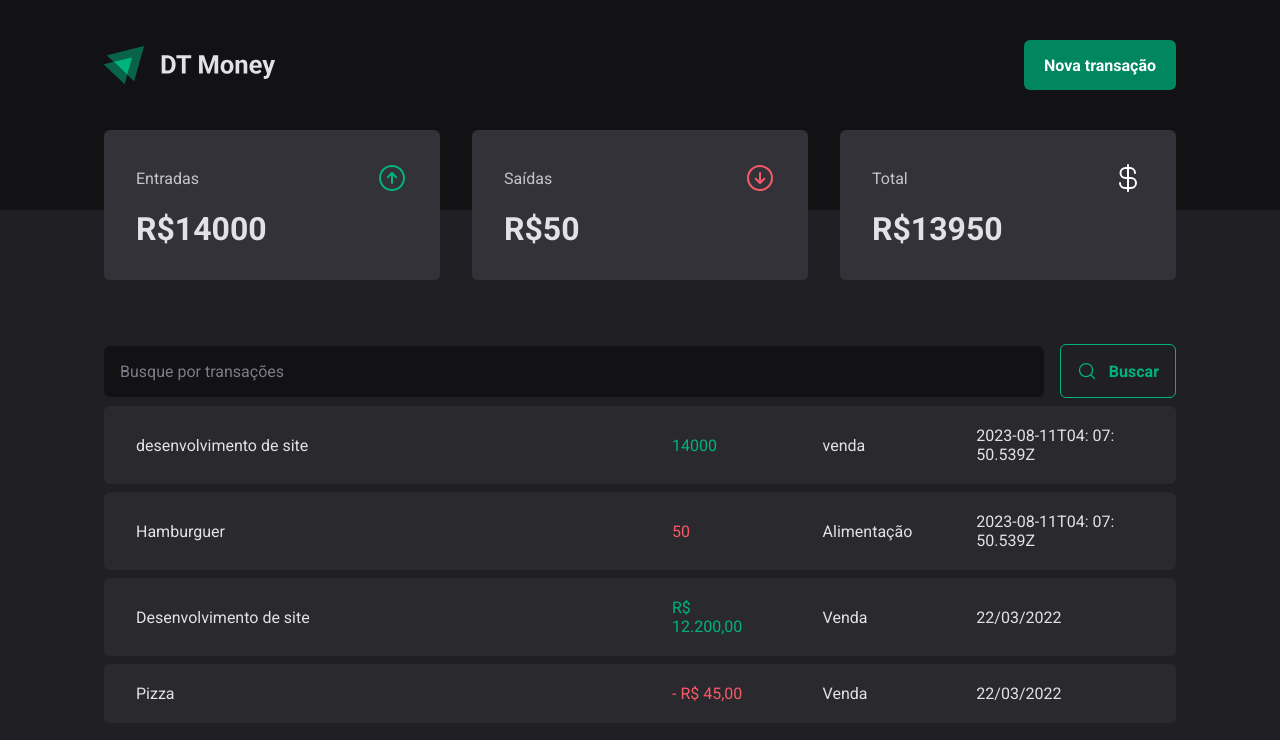
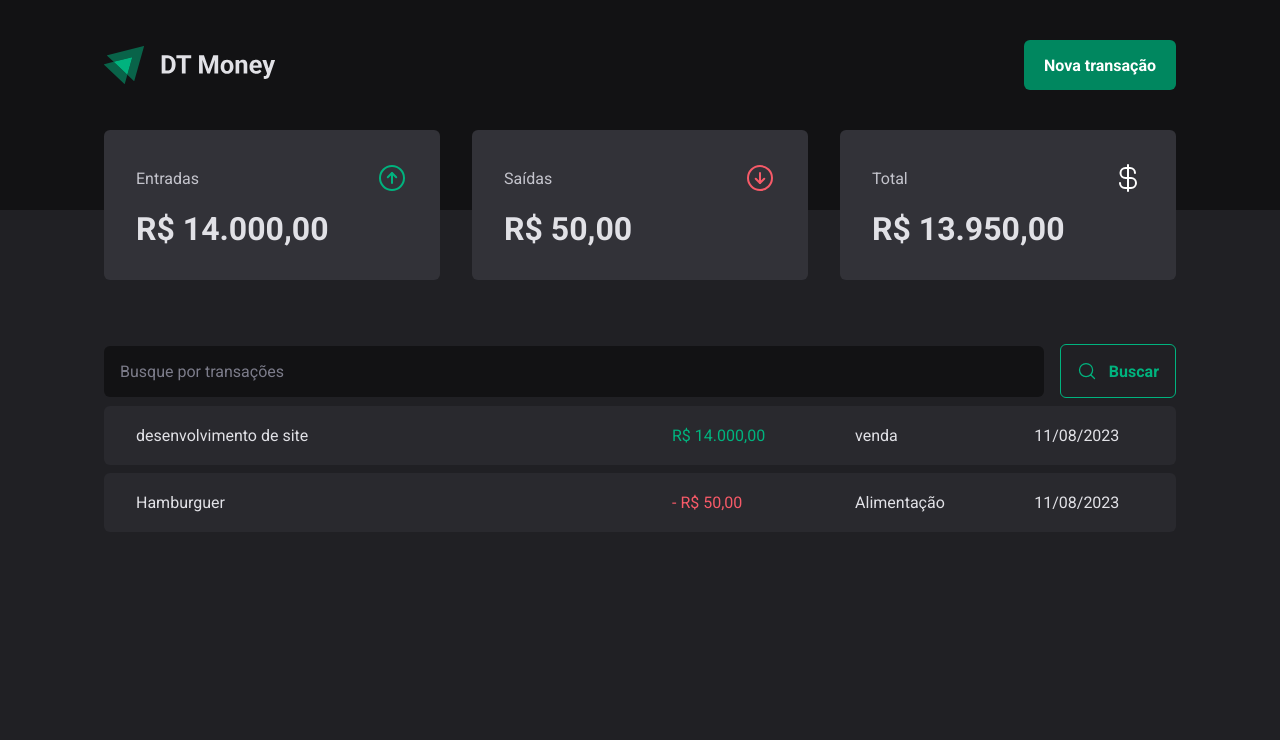
Before and after one commit to lucastheldl/React-DT-Money, a React (Vite) app: page / in a window 1280 px wide. Shown: the top 740 px of the page. Built offline with nearby package versions, Linux system fonts and the light colour scheme; data requests are answered from the project's data file.

Commit message:
feat: create money andate formatter function

```diff
--- a/server.json
+++ b/server.json
@@ -6,7 +6,7 @@
       "type": "income",
       "category": "venda",
       "valor": 14000,
-      "createdAt": "2023-08-11T04: 07: 50.539Z"
+      "createdAt": "2023-08-11T04:07:50.539Z"
     },
     {
       "id": 2,
@@ -14,7 +14,7 @@
       "type": "outcome",
       "category": "Alimentação",
       "valor": 50,
-      "createdAt": "2023-08-11T04: 07: 50.539Z"
+      "createdAt": "2023-08-11T04:07:50.539Z"
     }
   ]
 }
--- a/src/components/Summary/index.tsx
+++ b/src/components/Summary/index.tsx
@@ -2,6 +2,7 @@
 import { SummaryCard, SummaryContainer } from "./styles";
 import { useContext } from "react";
 import { TransactionContext } from "../../context/TransactionContext";
+import { priceFormatter } from "../../utils/formatter";
 
 export function Summary() {
   const { transactions } = useContext(TransactionContext);
@@ -30,21 +31,21 @@
           <span>Entradas</span>
           <ArrowCircleUp size={32} color={"#00b37e"} />
         </header>
-        <strong>R${summary.income}</strong>
+        <strong>{priceFormatter.format(summary.income)}</strong>
       </SummaryCard>
       <SummaryCard>
         <header>
           <span>Saídas</span>
           <ArrowCircleDown size={32} color={"#f75a68"} />
         </header>
-        <strong>R${summary.outcome}</strong>
+        <strong>{priceFormatter.format(summary.outcome)}</strong>
       </SummaryCard>
       <SummaryCard variant="green">
         <header>
           <span>Total</span>
           <CurrencyDollar size={32} color={"#fff"} />
         </header>
-        <strong>R${summary.total}</strong>
+        <strong>{priceFormatter.format(summary.total)}</strong>
       </SummaryCard>
     </SummaryContainer>
   );
--- a/src/pages/Transactions/index.tsx
+++ b/src/pages/Transactions/index.tsx
@@ -8,6 +8,7 @@
   TransactionsTable,
 } from "./styles";
 import { TransactionContext } from "../../context/TransactionContext";
+import { dateFormatter, priceFormatter } from "../../utils/formatter";
 
 export function Transactions() {
   const { transactions } = useContext(TransactionContext);
@@ -25,30 +26,17 @@
                   <td width="50%">{transaction.description}</td>
                   <td>
                     <PriceHightlight variant={transaction.type}>
-                      {transaction.valor}
+                      {transaction.type === "outcome" && "- "}
+                      {priceFormatter.format(transaction.valor)}
                     </PriceHightlight>
                   </td>
                   <td>{transaction.category}</td>
-                  <td>{transaction.createdAt}</td>
+                  <td>
+                    {dateFormatter.format(new Date(transaction.createdAt))}
+                  </td>
                 </tr>
               );
             })}
-            <tr>
-              <td width="50%">Desenvolvimento de site</td>
-              <td>
-                <PriceHightlight variant="income">R$ 12.200,00</PriceHightlight>
-              </td>
-              <td>Venda</td>
-              <td>22/03/2022</td>
-            </tr>
-            <tr>
-              <td width="50%">Pizza</td>
-              <td>
-                <PriceHightlight variant="outcome">- R$ 45,00</PriceHightlight>
-              </td>
-              <td>Venda</td>
-              <td>22/03/2022</td>
-            </tr>
           </tbody>
         </TransactionsTable>
       </TransactionContainer>
--- /dev/null
+++ b/src/utils/formatter.ts
@@ -0,0 +1,6 @@
+export const dateFormatter = new Intl.DateTimeFormat("pt-BR");
+
+export const priceFormatter = new Intl.NumberFormat("pt-BR", {
+  style: "currency",
+  currency: "BRL",
+});
```
